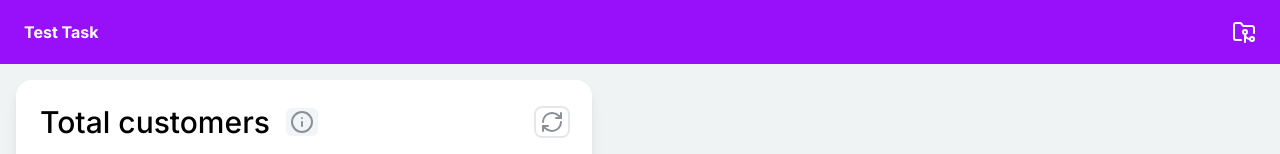
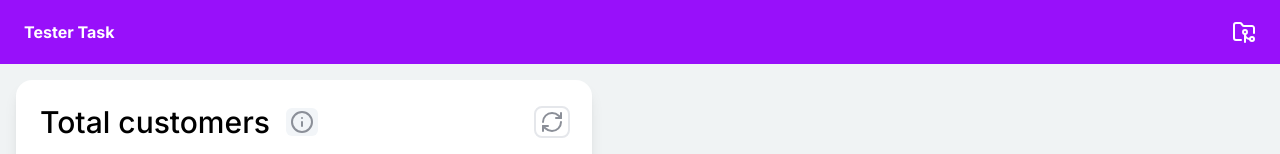
Before and after one commit to arminrejzovic/flowout-interview-task, a Next.js app: page / in a window 1280 px wide. Shown: the top 154 px of the page. Built offline with nearby package versions, Linux system fonts and the light colour scheme.

Commit message:
Update page.tsx

```diff
--- a/src/app/page.tsx
+++ b/src/app/page.tsx
@@ -6,7 +6,7 @@ export default function Home() {
   return (
     <main>
         <nav className={"h-16 flex items-center justify-between p-6 bg-purple-600 font-bold text-white"}>
-            Test Task
+            Tester Task
             <Link href="https://github.com/arminrejzovic/flowout-interview-task" target={"_blank"}>
                 <FolderGit2/>
             </Link>
```
